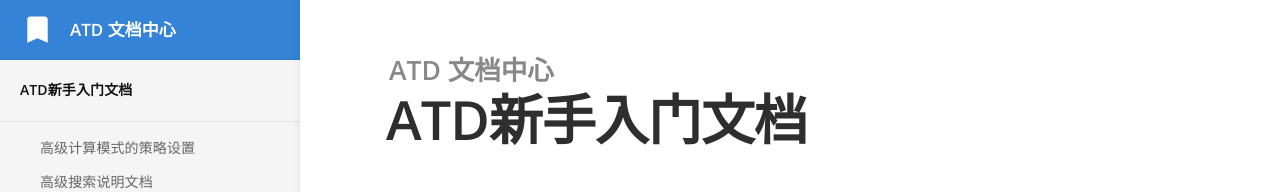
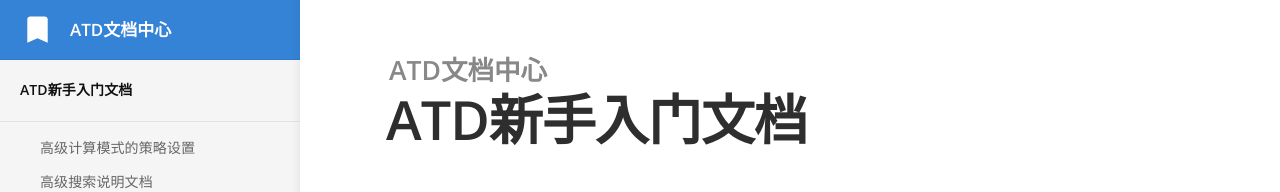
Before and after one commit to ytf606/docs, a Jekyll site: the page built from index.md, in a window 1280 px wide and 900 px high. Shown: the top 192 px of the window. Built offline with Jekyll 4.4.1, drawn with Linux system fonts in a browser that asks for light colours; part of the change alters nothing that is shown.

```diff
--- a/_config.yml
+++ b/_config.yml
@@ -1,9 +1,9 @@
 # ----
 # Site
 
-title: ATD 文档中心
+title: ATD文档中心
 url: "https://juhe.baishancloud.com"
-baseurl:
+baseurl: "/docs"
 google_analytics_key:
 show_full_navigation: true
 
```
